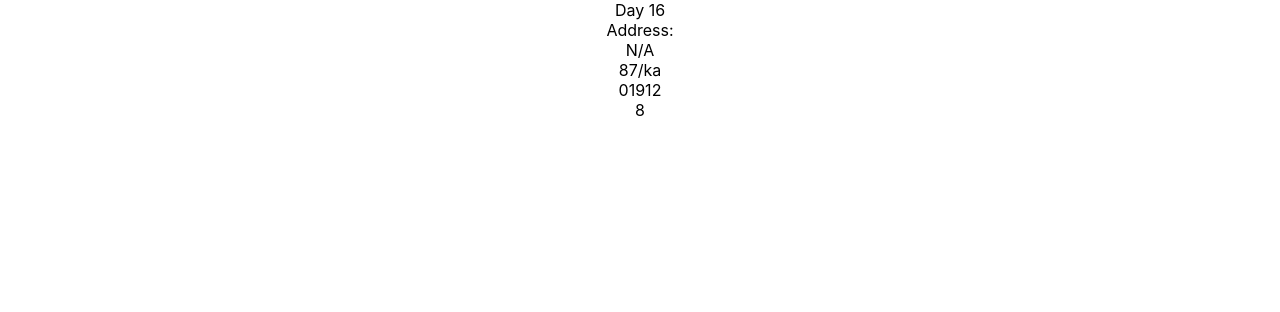
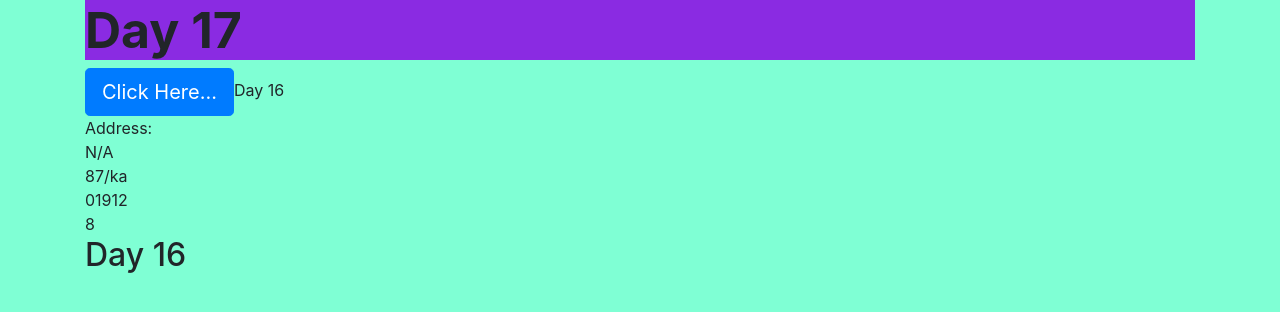
Before and after one commit to ManiruzzamanAkash/ReactBasic2Pro, a React (Create React App) app: page / in a window 1280 px wide. Shown: the top 312 px of the page. Built offline with nearby package versions, Linux system fonts and the light colour scheme.

Commit message:
Day 17 - Added sytylesheet in react

```diff
--- a/package.json
+++ b/package.json
@@ -1,11 +1,13 @@
 {
   "name": "my-app",
   "version": "0.1.0",
+  "homepage": "https://akash.devsenv.com/",
   "private": true,
   "dependencies": {
     "@testing-library/jest-dom": "^5.11.4",
     "@testing-library/react": "^11.1.0",
     "@testing-library/user-event": "^12.1.10",
+    "bootstrap": "^4.6.0",
     "react": "^17.0.1",
     "react-dom": "^17.0.1",
     "react-scripts": "4.0.0",
--- a/public/index.html
+++ b/public/index.html
@@ -25,6 +25,9 @@
       Learn how to configure a non-root public URL by running `npm run build`.
     -->
     <title>React App</title>
+
+    <link rel="stylesheet" href="%PUBLIC_URL%/media/css/style.css" />
+
   </head>
   <body>
     <noscript>You need to enable JavaScript to run this app.</noscript>
--- /dev/null
+++ b/public/media/css/style.css
@@ -0,0 +1,3 @@
+html, body {
+    background-color: aquamarine !important;
+}
--- a/src/components/Day16.js
+++ b/src/components/Day16.js
@@ -35,6 +35,8 @@ const Day16 = () => {
             {phone} */}
             {/* <Day16Comp address = {address} /> */}
             <Day16Comp address={address} />
+
+            <h2 className="welcome">Day 16</h2>
         </>
      );
 }
--- /dev/null
+++ b/src/components/Day17/Day17.jsx
@@ -0,0 +1,28 @@
+import React from 'react';
+import s from "./day17.module.css";
+import Day16 from '../Day16';
+
+const Day17 = () => {
+
+    // const styles = {
+    //     welcome : {
+    //         fontSize: 80,
+    //         fontWeight: 'bold',
+    //         backgroundColor: '#0129012',
+    //         textAlign: 'center'
+    //     }
+    // }
+
+    return (
+        <div className="container">
+            <h2 className={s.welcome}>Day 17</h2>
+            <button className="btn btn-primary btn-lg">
+                Click Here...
+            </button>
+
+            <Day16 />
+        </div>
+    );
+}
+
+export default Day17;
--- /dev/null
+++ b/src/components/Day17/day17.module.css
@@ -0,0 +1,5 @@
+.welcome {
+    font-size: 50px;
+    font-weight: bold;
+    background-color: blueviolet;
+}
--- a/src/index.js
+++ b/src/index.js
@@ -1,13 +1,14 @@
 import React from "react";
 import ReactDOM from "react-dom";
 import "./index.css";
+import 'bootstrap/dist/css/bootstrap.min.css';
 import reportWebVitals from "./reportWebVitals";
 
 /** Components */
 // import App from "./App";
-import Day16 from "./components/Day16";
+import Day17 from "./components/Day17/Day17";
 
-ReactDOM.render(<Day16 />, document.getElementById("root"));
+ReactDOM.render(<Day17 />, document.getElementById("root"));
 
 // If you want to start measuring performance in your app, pass a function
 // to log results (for example: reportWebVitals(console.log))
```
Also changed, not shown: 1 other file (tests, documents, lock files or other folders).
